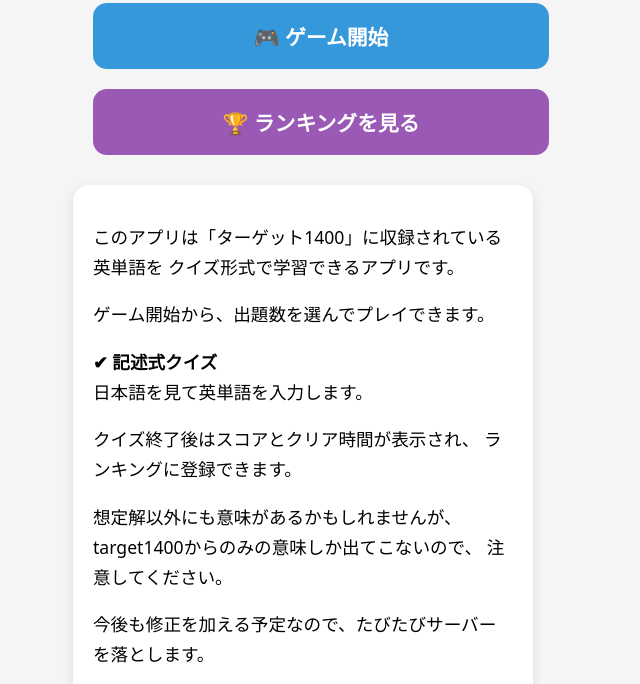
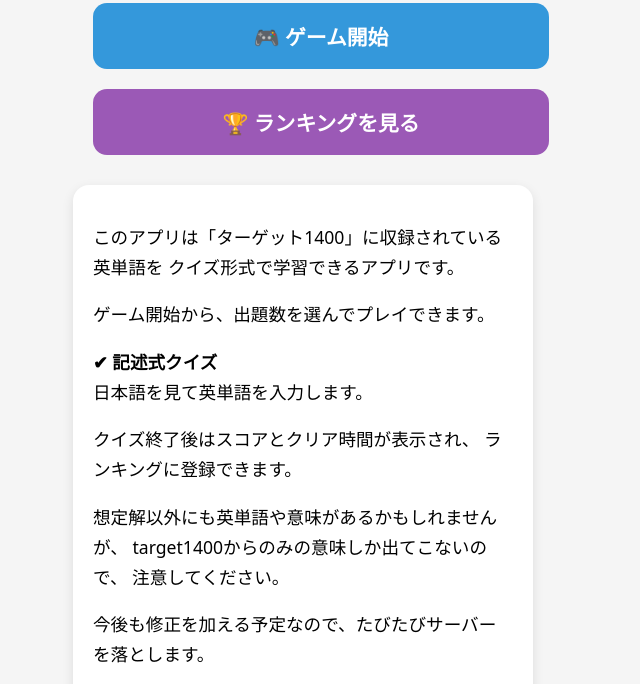
Before and after one commit to kurage534/kurage-eitanngo1900, a website: page public/index.html in a window 1280 px wide. Shown: the part 104-788 px from the top of the page, without its empty margins (337-977 px from the left). Drawn offline with Linux system fonts and the light colour scheme.

Commit message:
Update index.html

```diff
--- a/public/index.html
+++ b/public/index.html
@@ -80,7 +80,7 @@
   </p>
 
   <p>
-    想定解以外にも意味があるかもしれませんが、
+    想定解以外にも英単語や意味があるかもしれませんが、
     target1400からのみの意味しか出てこないので、
     注意してください。
   </p>
```
